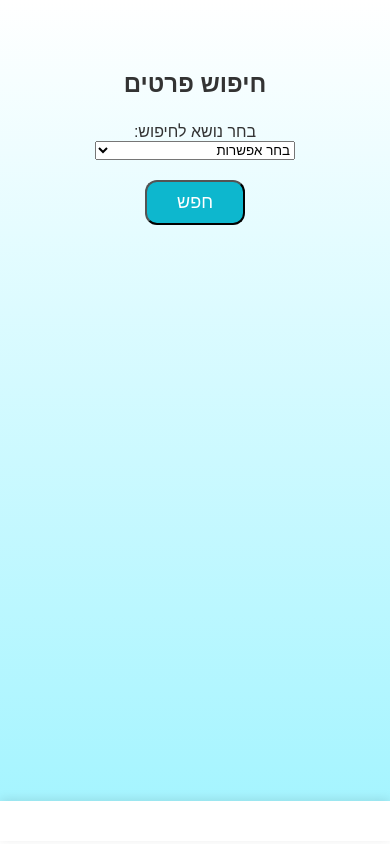
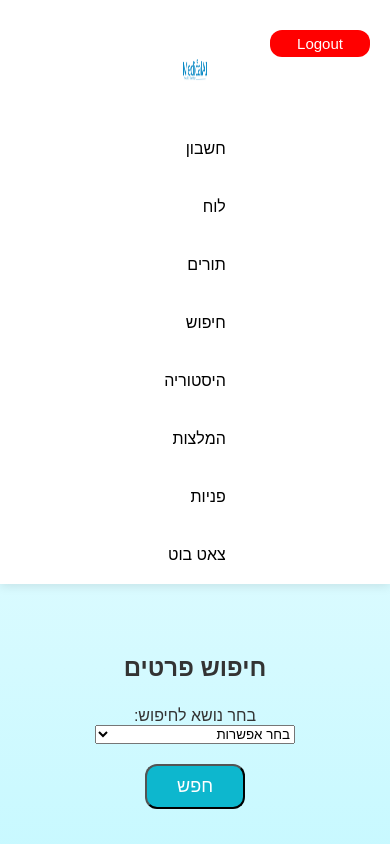
Before and after one commit to RonenZeyan/Medical-appointment-management-system, a plain HTML site: page frontend/search-info/search-info.html in a window 390 px wide. Shown: the top 844 px of the page. Drawn offline with nearby package versions, Linux system fonts and the light colour scheme.

Commit message:
fix responsive and some things

```diff
--- a/frontend/dashboard-user/dashboard-user.css
+++ b/frontend/dashboard-user/dashboard-user.css
@@ -110,4 +110,8 @@
     width: 170px;
     height: 150px;
   }
+
+  .dashboard-user-main{
+    height: 100%;
+  }
 }
--- /dev/null
+++ b/frontend/navbar.css
@@ -0,0 +1,59 @@
+#navbar-container {
+    width: 100%;
+  }
+  .navbar-container {
+    display: flex;
+    justify-content: space-between;
+    align-items: center;
+    background-color:white;
+  }
+  .navbar-logo {
+    height: 120px;
+    width: 30%;
+  }
+  .navbar-links {
+    display: flex;
+    gap: 20px;
+  }
+  .navbar-links a {
+    text-decoration: none;
+    color: black;
+    font-size: 16px;
+  }
+
+
+#logout-button {
+    position: absolute;
+    right:20px; /* זה יקבע את המיקום של הכפתור בצד שמאל */
+    top: 20px; /* זו תהיה המרחק מהחלק העליון של הדף */
+    background-color: red; /* צבע רקע לאיזו הדגשה */
+    color: white;
+    border: none;
+    font-size: 15px;
+    padding: 5px;
+    cursor: pointer;
+  }
+
+  #logout-button:hover {
+    background-color: darkred;
+  }
+  /* Footer */
+  footer {
+    color: white;
+    text-align: center;
+    padding: 10px 0;
+    position: relative; margin-top: 20px;
+  }
+  footer a {
+    color: #f44336;
+    text-decoration: none;
+  }
+
+  @media (max-width: 520px) {
+    .navbar-container{
+        flex-direction: column;
+    }
+    .navbar-links{
+        flex-direction: column;
+    }
+  }
--- a/frontend/search-info/search-info.html
+++ b/frontend/search-info/search-info.html
@@ -10,11 +10,32 @@
       rel="stylesheet"
       href="https://cdn.jsdelivr.net/npm/bootstrap-icons@1.11.3/font/bootstrap-icons.min.css"
     />
+    <link rel="stylesheet" href="../navbar.css">
   </head>
 
   <body>
     <!-- Header -->
-    <header></header>
+    <header>
+      <div id="navbar-container">
+        <nav>
+          <div class="navbar-container">
+            <img src="/frontend/logo.png" alt="Logo" class="navbar-logo" />
+            <div class="navbar-links">
+              <a href="/frontend/user-info/user-info.html">חשבון </a>
+              <a href="/frontend/dashboard-user/dashboard-user.html">לוח</a>
+              <a href="/frontend/appointment-details/appointment-details.html">תורים</a>
+              <a href="/frontend/search-info/search-info.html">חיפוש</a>
+              <a href="/frontend/history/history.html">היסטוריה</a>
+              <a href="/frontend/">המלצות</a>
+              <a href="/frontend/dashboard-user/myContact.html">פניות</a>
+              <a href="/frontend/ai-bot/bot.html">צאט בוט</a>
+
+              <button id="logout-button" onclick="logout()">Logout</button>
+            </div>
+          </div>
+        </nav>
+      </div>
+    </header>
 
     <!-- Main -->
     <main class="search-info" id="search-info">
@@ -154,7 +175,11 @@
     </main>
 
     <!-- Footer -->
-    <footer></footer>
+    <footer>
+      <p>
+        <a href="/frontend/dashboard-user/contact.html">צור קשר</a>
+      </p>
+    </footer>
     <script src="search-info.js" defer></script>
   </body>
 </html>
--- a/frontend/user-info/user-info.css
+++ b/frontend/user-info/user-info.css
@@ -6,7 +6,7 @@
   display: flex;
   flex-direction: column;
   align-items: center;
-  margin-top: 150px;
+  margin-top: 50px;
 }
 
 #user-info-form {
```
Also changed, not shown: frontend/dashboard-user/dashboard-user.html (+3 -4 lines), frontend/dashboard/appointments/displayAppointmentsAdmin.html (+1 -0 lines), frontend/history/history.html (+42 -2 lines), frontend/user-info/user-info.html (+80 -13 lines).
